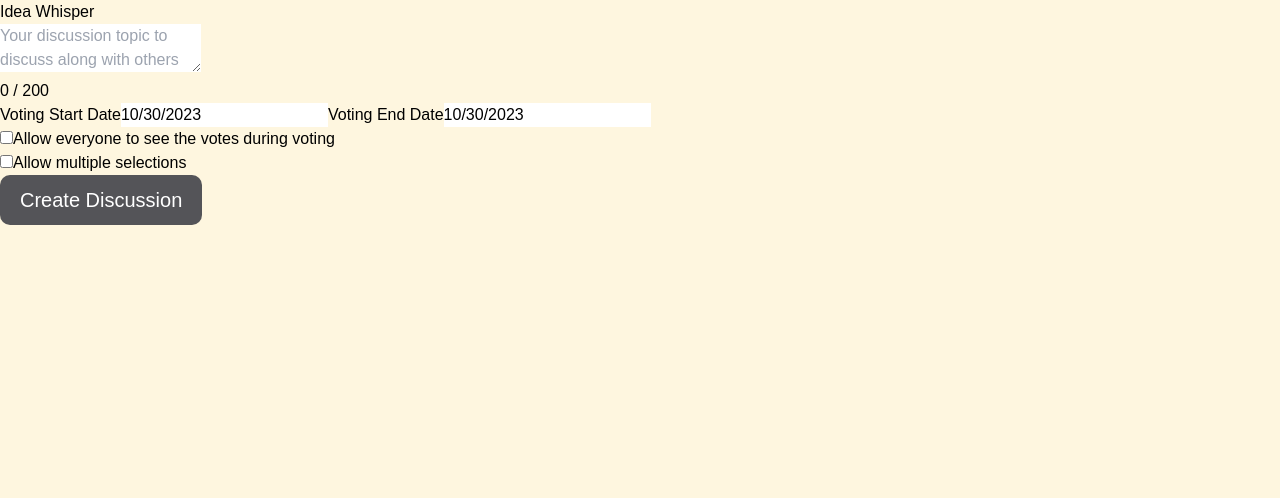
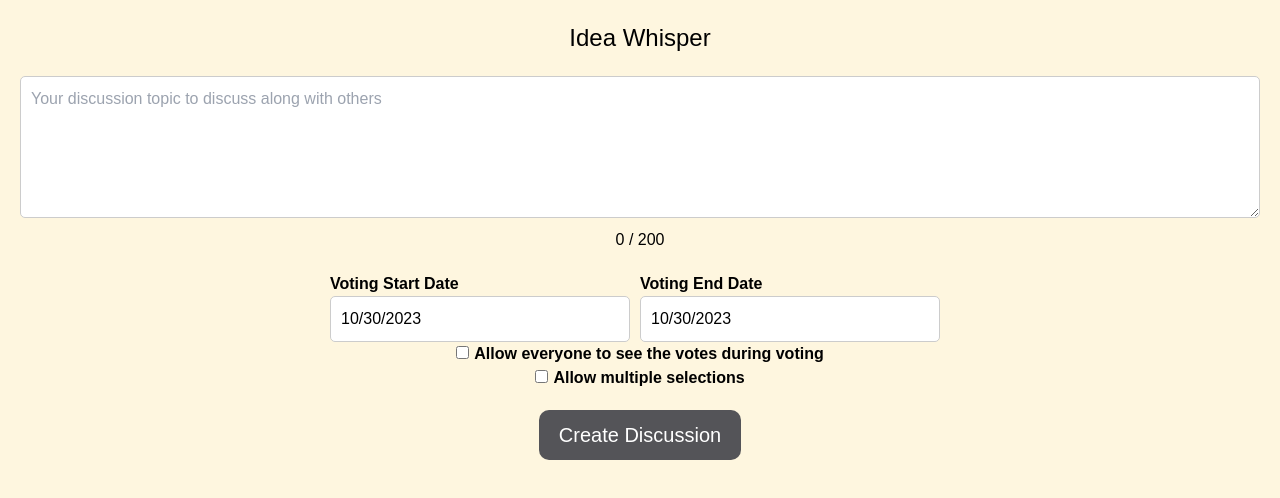
Before and after one commit to atillaturkmen/idea-whisper-492, a Next.js app: page /post-creation in a window 1280 px wide. Shown: the top 498 px of the page. Built offline with nearby package versions, Linux system fonts and the light colour scheme.

Commit message:
post creation page css

```diff
--- a/src/pages/post-creation.tsx
+++ b/src/pages/post-creation.tsx
@@ -2,7 +2,8 @@ import React, {useState} from 'react';
 import DatePicker from "react-datepicker";
 import "react-datepicker/dist/react-datepicker.css";
 import ReactModal from 'react-modal';
-import styles from '../styles/Modal.module.css';
+import styles_modal from '../styles/Modal.module.css';
+import styles_page from '../styles/PostCreation.module.css';
 
 const PostCreation: React.FC = () => {
     const [topic, setTopic] = useState("");
@@ -32,19 +33,19 @@ const PostCreation: React.FC = () => {
             onRequestClose={onRequestClose}
             contentLabel="Admin and Visitor Links"
             ariaHideApp={false}
-            className={styles.modalContainer}
+            className={styles_modal.modalContainer}
         >
             {adminLink && visitorLink ? (
-                <div className={styles.modalContent}>
+                <div className={styles_modal.modalContent}>
                     <b>ENSURE THAT YOU SAVE THESE LINKS SOMEWHERE BECAUSE THEY WILL BE LOST ONCE YOU CLOSE THIS WINDOW!</b>
                     <br/><br/>
                     <h2>Admin Link:</h2>
-                    <p className={styles.link}>{adminLink}</p>
+                    <p className={styles_modal.link}>{adminLink}</p>
                     <br/><br/>
                     <p>The Admin Link is a confidential and special access link for discussion administrators or moderators. It empowers them with advanced control over the discussion, enabling actions like editing or removing posts, managing user accounts, and ensuring discussion quality. This link is kept private and is not visible to regular users.</p>
                     <br/><br/>
                     <h2>Visitor Link:</h2>
-                    <p className={styles.link}>{visitorLink}</p>
+                    <p className={styles_modal.link}>{visitorLink}</p>
                     <br/><br/>
                     <p>The Visitor Link is your invitation to join and engage in the discussion. Clicking this link grants you access to the conversation, allowing you to post comments, replies, and even vote on poll questions. It&apos;s a simple way to participate and share your thoughts within the discussion community.</p>
                     <br/><br/>
@@ -85,7 +86,7 @@ const PostCreation: React.FC = () => {
     };
 
     return (
-        <div>
+        <div className={styles_page.container}>
             <h1>Idea Whisper</h1>
 
             <textarea
@@ -93,20 +94,29 @@ const PostCreation: React.FC = () => {
                 onChange={(e) => setTopic(e.target.value)}
                 placeholder="Your discussion topic to discuss along with others"
                 maxLength={200}
+                rows={5}
             />
             <div>{topic.length} / 200</div>
 
+            <div className={styles_page.datePickerContainer}>
+                <div className={styles_page.datePickerItem}>
                     <label>Voting Start Date</label>
                     <DatePicker
                         selected={startDate}
-                onChange={date => setStartDate(date as Date)}
+                        onChange={(date) => setStartDate(date as Date)}
+                        className={styles_page.datePicker}
                     />
+                </div>
 
+                <div className={styles_page.datePickerItem}>
                     <label>Voting End Date</label>
                     <DatePicker
                         selected={endDate}
-                onChange={date => setEndDate(date as Date)}
+                        onChange={(date) => setEndDate(date as Date)}
+                        className={styles_page.datePicker}
                     />
+                </div>
+            </div>
 
             <div>
                 <label>
--- /dev/null
+++ b/src/styles/PostCreation.module.css
@@ -0,0 +1,93 @@
+/* PostCreation.module.css */
+
+/* Container styles */
+.container {
+    display: flex;
+    flex-direction: column;
+    align-items: center;
+    padding: 20px;
+}
+
+/* Heading styles */
+.container h1 {
+    font-size: 24px;
+    margin-bottom: 20px;
+}
+
+/* Textarea styles */
+.container textarea {
+    width: 100%;
+    padding: 10px;
+    border: 1px solid #ccc;
+    border-radius: 5px;
+    margin-bottom: 10px;
+    resize: vertical;
+}
+
+/* Character count styles */
+.characterCount {
+    color: #888;
+    font-size: 14px;
+    text-align: right;
+    margin-top: -10px;
+    margin-bottom: 10px;
+}
+
+/* Label styles */
+.container label {
+    font-weight: bold;
+    font-size: 16px;
+    margin-top: 10px;
+}
+
+/* Checkbox styles */
+.container input[type="checkbox"] {
+    margin-right: 5px;
+}
+
+/* Date picker container */
+.datePickerContainer {
+    display: flex;
+    justify-content: space-between;
+    width: 50%;
+    margin-top: 10px;
+}
+
+/* Date picker item */
+.datePickerItem {
+    flex: 1;
+    display: flex; /* Center horizontally */
+    flex-direction: column; /* Stack elements vertically within each datePickerItem */
+    margin-right: 10px; /* Adjust spacing between date pickers */
+}
+
+/* Date picker styles */
+.datePicker {
+    width: 100%;
+    padding: 10px;
+    border: 1px solid #ccc;
+    border-radius: 5px;
+    align-self: center; /* Center horizontally within datePickerItem */
+}
+
+/* Button styles */
+.container button {
+    background-color: #545458;
+    color: white;
+    padding: 10px 20px;
+    border: none;
+    border-radius: 10px;
+    font-size: 20px;
+    cursor: pointer;
+    margin-top: 20px;
+}
+
+/* Modal link styles */
+.link {
+    font-weight: bold;
+    color: #007BFF;
+    text-decoration: underline;
+}
+
+/* Modal styles (you can use the existing Modal.module.css) */
+/* Add styles to match your modal design */
```
Lines whose indentation alone changed are shown as unchanged.
